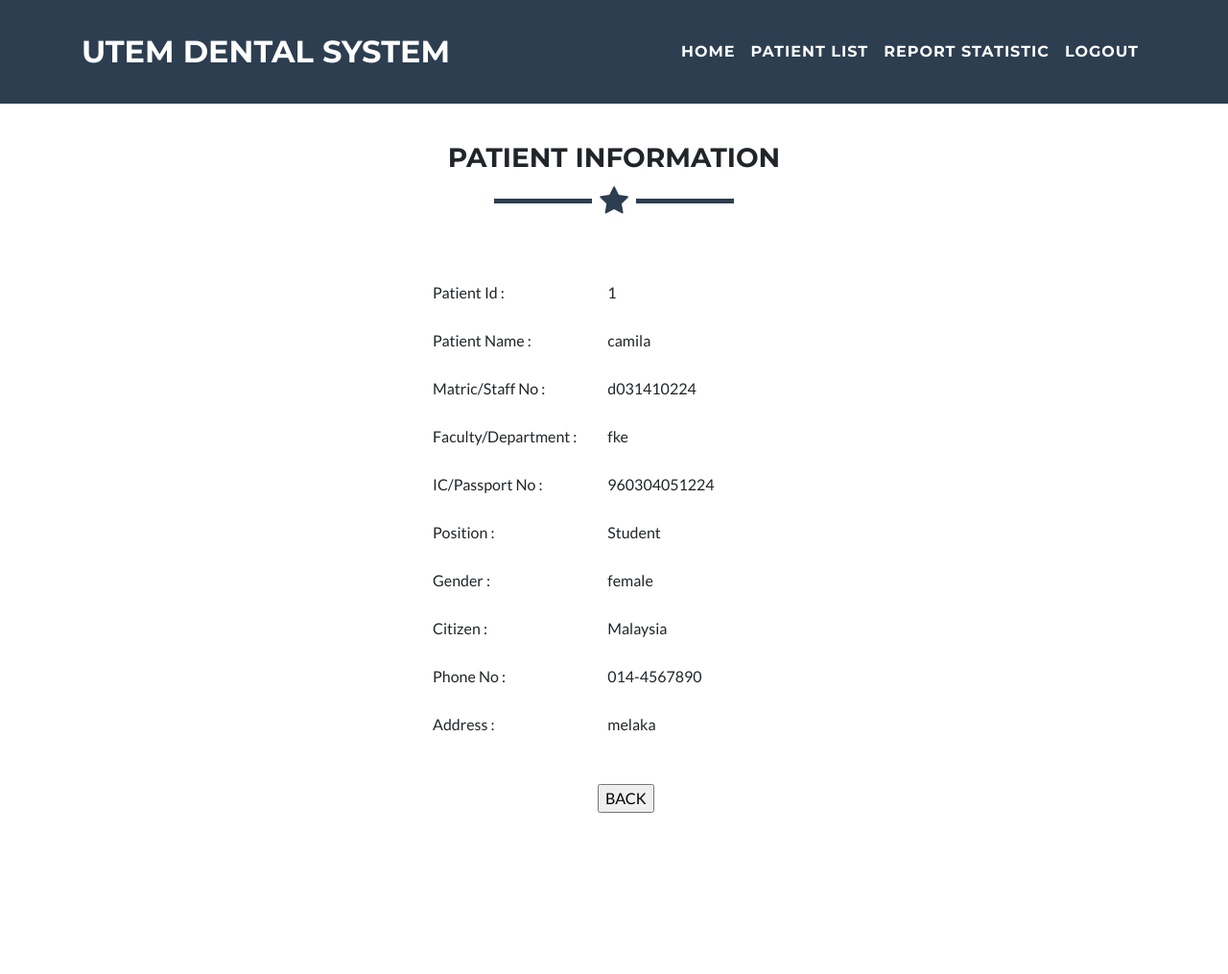
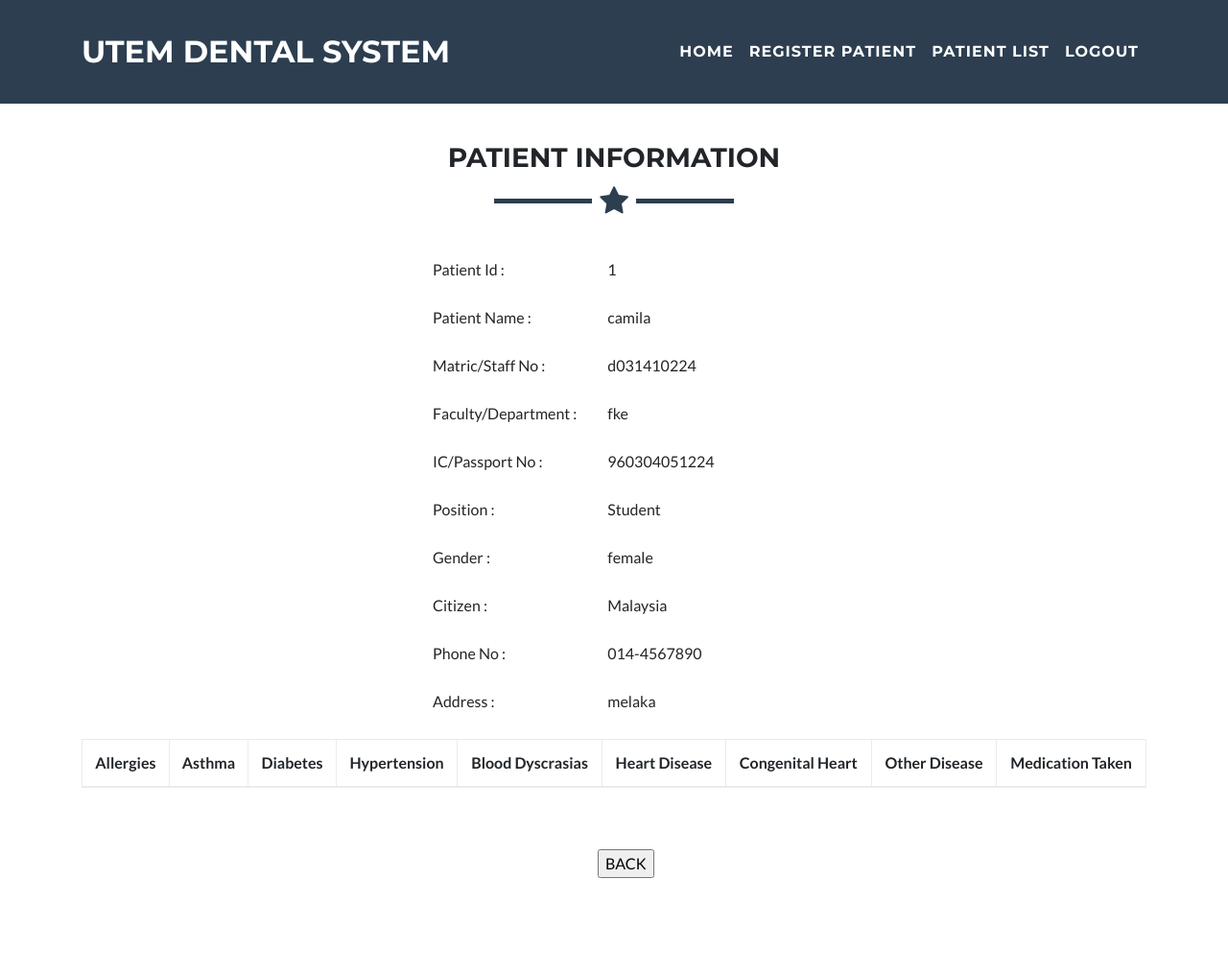
Before and after one commit to wertuuXD/dentistry, a PHP site: page /viewDetailsDen.php?id=1 in a window 1280 px wide. Shown: the whole page at 96% size. Before the commit the page ends 847 px from the top, so only its background shows below. Run offline with PHP 8.4, Linux system fonts and the light colour scheme; data comes from the database, SQL or seed files in the repository; lists and menus that the app fills with data are empty.

Commit message:
latest file

```diff
--- a/viewDetailsDen.php
+++ b/viewDetailsDen.php
@@ -38,13 +38,13 @@
         <div class="collapse navbar-collapse" id="navbarResponsive">
           <ul class="navbar-nav ml-auto">
             <li class="nav-item">
-              <a class="nav-link js-scroll-trigger" href="appointmentListReg">Home</a>
+              <a class="nav-link js-scroll-trigger" href="appointmentListReg.php">Home</a>
             </li>
             <li class="nav-item">
-              <a class="nav-link js-scroll-trigger" href="listDen.php">Patient List</a>
+              <a class="nav-link js-scroll-trigger" href="registerPatient.php">Register Patient</a>
             </li>
             <li class="nav-item">
-              <a class="nav-link js-scroll-trigger" href="report.php">Report Statistic</a>
+              <a class="nav-link js-scroll-trigger" href="listReg.php">Patient List</a>
             </li>
             <li class="nav-item">
               <a class="nav-link js-scroll-trigger" href="logout.php" onclick="javascript:return confirm('Are you sure you want to log out?');">Logout</a>
@@ -56,12 +56,10 @@
 
 <br><br>
 
-<section id="viewDetailsDen">
+<section id="appointmentPart">
   <div class="container">
     <h3 class="text-center">Patient Information</h3>
     <hr class="star-primary">
-
-<br>
 
 <div align="center">
 <form name="borang2" method="post" action="updateDetails.php">
@@ -104,7 +102,7 @@ $result = mysqli_query ($conn,"SELECT * FROM patient_info where patient_id = $id
         <td height="24"><br><?php echo $row["matric_staffno"];?></td>
         </tr>
 
-        <tr>
+         <tr>
          <td height="24"><br>
            Faculty/Department :</td>
          <td height="24"><br><?php echo $row["fac_dept"];?></td>
@@ -146,11 +144,81 @@ $result = mysqli_query ($conn,"SELECT * FROM patient_info where patient_id = $id
          <td height="24"><br><?php echo $row["address"];?></td>
          </tr>
 
+
+         <tr>
+         <td height="24"><br>
+          </td>
+         <td height="24"><br></td>
+         </tr>
+
+
+
+          <div class="box">
+          <table width="80%" class="table table-stripped table-hover table-bordered">
+          <center>
+          <thead>
+          <tr class="text-center">
+          <th>Allergies</th>
+          <th>Asthma</th>
+          <th>Diabetes</th>
+          <th>Hypertension</th>
+          <th>Blood Dyscrasias</th>
+          <th>Heart Disease</th>
+          <th>Congenital Heart</th>
+          <th>Other Disease</th>
+          <th>Medication Taken</th>
+
+          </tr>
+          </thead>
+          <tbody>
+
+          <?php
+          include ('connect.php');
+          $id = $_GET['id'];
+          $result = mysqli_query ($conn,"SELECT * FROM medical_history where patient_id = $id") or die
+          ("Error running MySQL query");
+
+
+          while($row = mysqli_fetch_assoc($result))
+          {
+
+          echo "<tr>";
+          echo "<td>".$row['allergies']."</td>";
+          echo "<td>".$row['asthma']."</td>";
+          echo "<td>".$row['diabetes']."</td>";
+          echo "<td>".$row['hypertension']."</td>";
+          echo "<td>".$row['blooddyscrasias']."</td>";
+          echo "<td>".$row['heartdisease']."</td>";
+          echo "<td>".$row['congenitalheart']."</td>";
+          echo "<td>".$row['otherdisease']."</td>";
+          echo "<td>".$row['medictaken']."</td>";
+
+
+          ?>
+
+          <?php
+          echo "</tr>";
+          }
+          echo "</table>";
+
+
+          //Freeing all memory associated with it
+          mysqli_free_result($result);
+          //Closes apecified connection
+          mysqli_close($conn);
+          ?>
+          </tbody>
+          </center>
+          </table>
+          </div>
+
+
+
        <tr>
          <td height="23" colspan="2"><div align="center"><br><br>
          &nbsp; &nbsp; &nbsp; &nbsp;
 
-           <input type="button" a href="listDen.php" onclick="history.back();" value="BACK" />
+           <input type="button" a href="listReg.php" onclick="history.back();" value="BACK" />
          </div></td>
          </tr>
      </table>
```
Also changed, not shown: displayRecord.php (+8 -9 lines), viewDetailsReg.php (+73 -5 lines).
